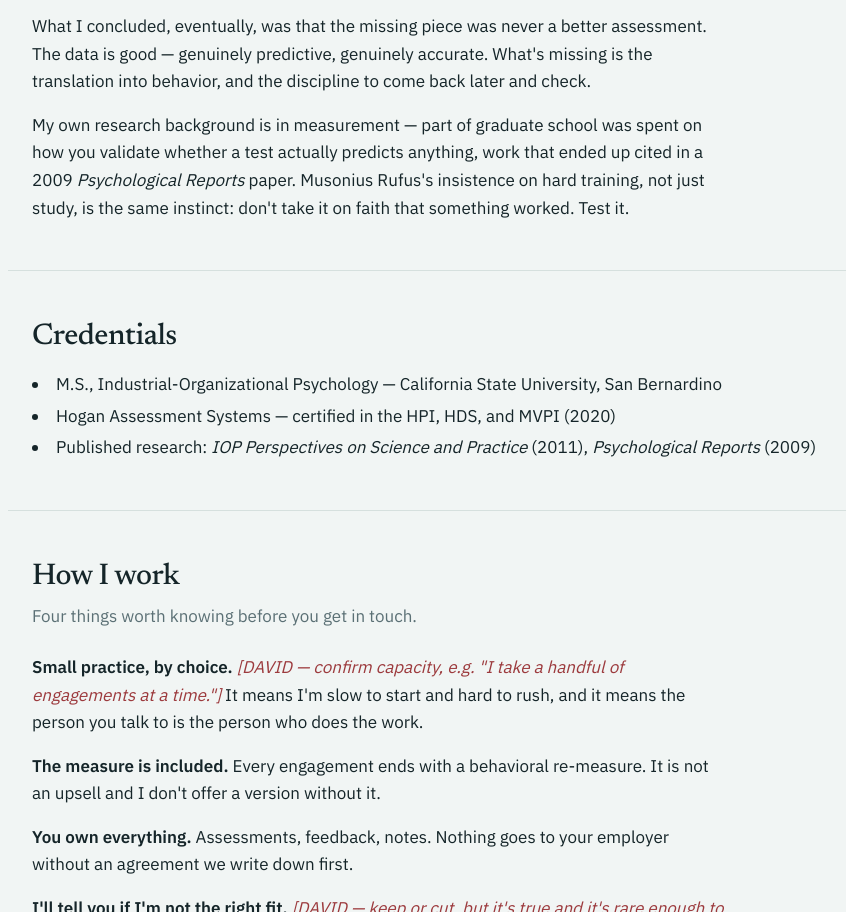
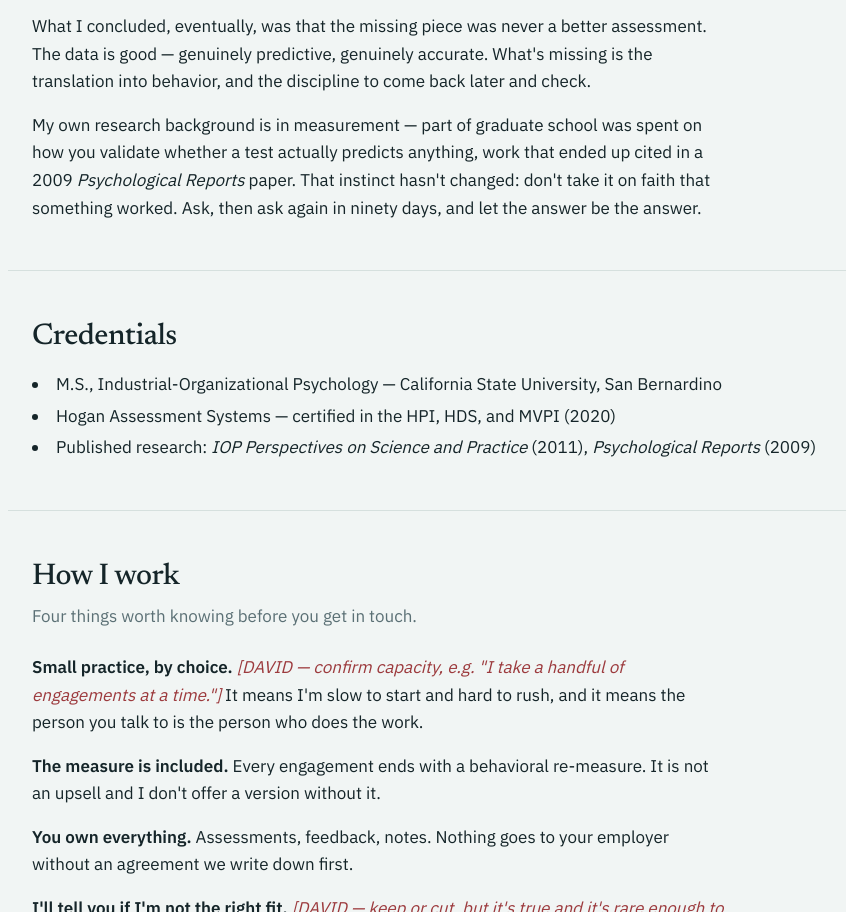
Before and after one commit to davidcmorris/leadfromthehip, an Astro site: page /about in a window 1280 px wide. Shown: the part 842-1754 px from the top of the page, without its empty margins (92-938 px from the left). Built offline with nearby package versions, Linux system fonts and the light colour scheme; Astro itself is replaced by a stand-in of ours.

Commit message:
Rework About paragraph 4 to drop Musonius Rufus reference
Consistent with retiring the named Study/Practice/Hard Training
framework sitewide -- this paragraph used to lean on that vocabulary
to explain David's personal connection to the measurement ethos. Now
ties his real research background directly to the site's actual
mechanism instead (the "ask again in ninety days" line from the new
Section 02), rather than referencing a framework that's no longer
explained anywhere on the site.

```diff
--- a/src/pages/about.astro
+++ b/src/pages/about.astro
@@ -39,8 +39,9 @@ import Hero from "../components/Hero.astro";
 				My own research background is in measurement — part of graduate school
 				was spent on how you validate whether a test actually predicts anything,
 				work that ended up cited in a 2009 <em>Psychological Reports</em> paper.
-				Musonius Rufus's insistence on hard training, not just study, is the same
-				instinct: don't take it on faith that something worked. Test it.
+				That instinct hasn't changed: don't take it on faith that something
+				worked. Ask, then ask again in ninety days, and let the answer be the
+				answer.
 			</p>
 		</div>
 	</section>
```
